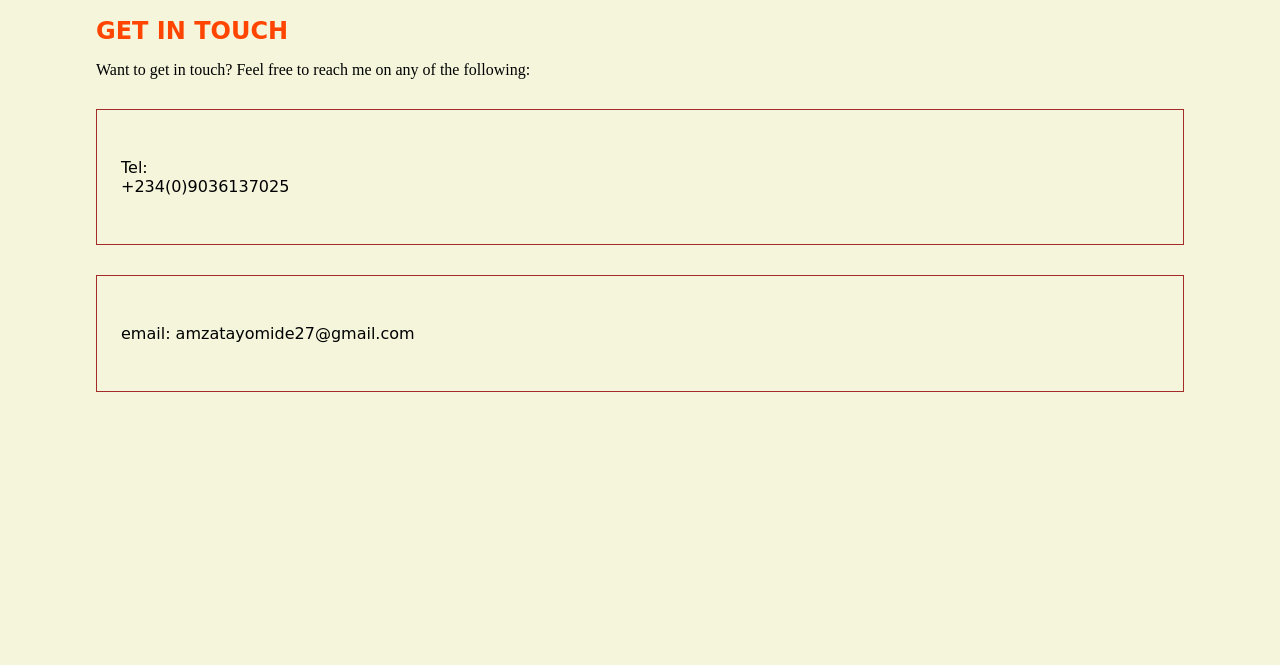
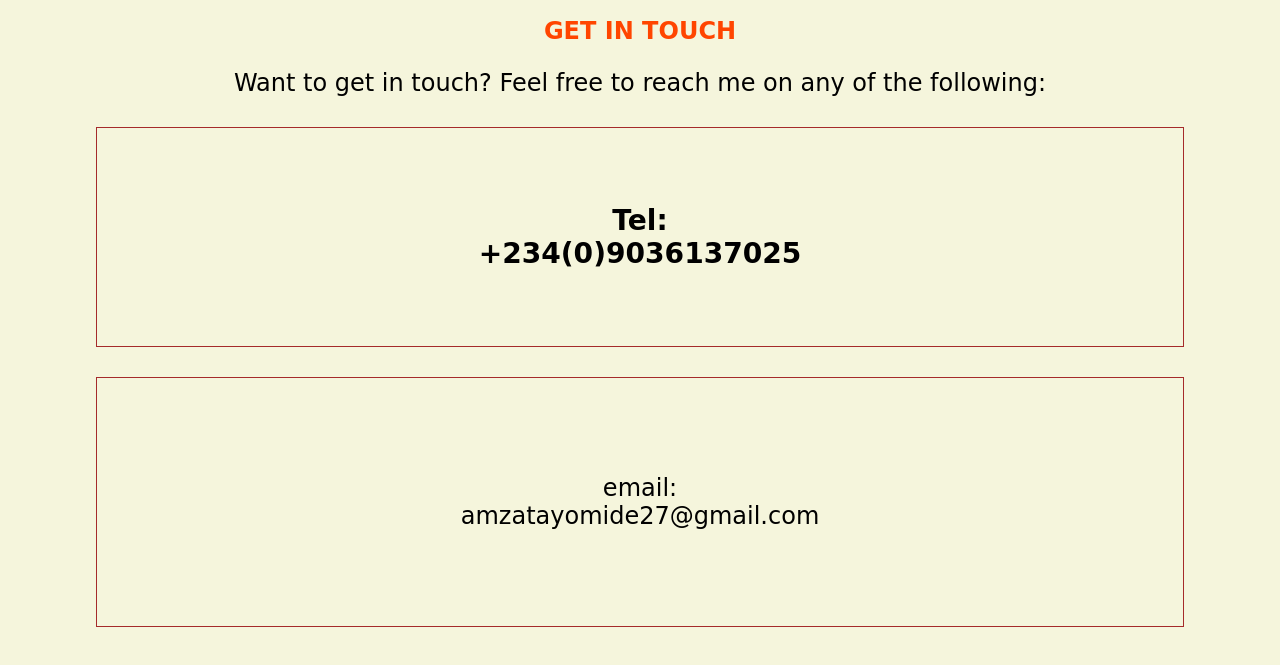
Before and after one commit to amzatmaji/portfolio_website, a plain HTML site: page contact.html in a window 1280 px wide. Shown: the part 59-724 px from the top of the page. Drawn offline with Linux system fonts and the light colour scheme; a web font is replaced by a local one.

Commit message:
finishing up the contact page

```diff
--- a/contact.css
+++ b/contact.css
@@ -47,5 +47,23 @@ li {
 .email {
     border: 1px solid brown;
     font-family: 'Fuzzy Bubbles', cursive;
-    padding: 3rem 1.5rem;
+    padding: 6rem 1.5rem;
 }
+
+@media only screen and (min-width: 550px) {
+    .main_text {
+        text-align: center;
+    }
+    .main_text p {
+        font-family: cursive;
+        font-size: 1.5rem;
+    }
+    .tel {
+        text-align: center;
+        font-size: 1.5rem;
+    }
+    .email {
+        text-align: center;
+        font-size: 1.5rem;
+    }
+}
--- a/contact.html
+++ b/contact.html
@@ -5,7 +5,7 @@
     <meta http-equiv="X-UA-Compatible" content="IE=edge" />
     <meta name="viewport" content="width=device-width, initial-scale=1.0" />
     <title>Contact Amzat</title>
-    <link rel="stylesheet" href="./contact.css">
+    <link rel="stylesheet" href="./contact.css" />
     <link
       href="https://fonts.googleapis.com/css2?family=Josefin+Sans&display=swap"
       rel="stylesheet"
@@ -17,20 +17,29 @@
   </head>
   <body>
     <header id="top">
-        <div class="header">
+      <div class="header">
         <h1>AMZAT MAJI</h1>
         <nav>
           <ul class="nav_links">
             <li class="nav_item"><a href="./index.html">HOME</a></li>
           </ul>
         </nav>
-    </div>
+      </div>
     </header>
     <main>
-    <h2>Get in touch</h2>
-    <p>Want to get in touch? Feel free to reach me on any of the following:</p>
-    <div class="tel"><h3<>Tel: <br> +234(0)9036137025</h3></div>
-    <div class="email">email: amzatayomide27@gmail.com</div>
-</main>
+      <div class="main_text">
+        <h2>Get in touch</h2>
+        <p>
+          Want to get in touch? Feel free to reach me on any of the following:
+        </p>
+      </div>
+      <div class="tel">
+        <h3>
+          Tel: <br />
+          +234(0)9036137025
+        </h3>
+      </div>
+      <div class="email">email: <br> amzatayomide27@gmail.com</div>
+    </main>
   </body>
 </html>
```
